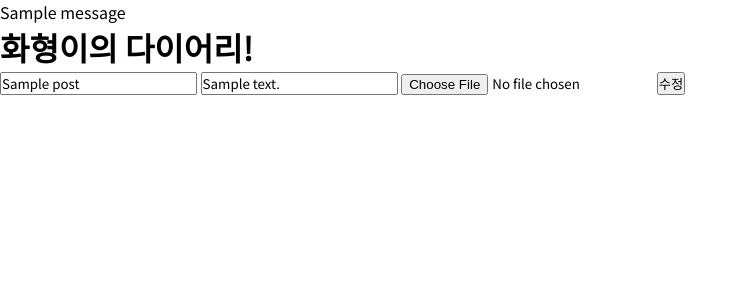
After one commit to honghwahyeong/DiaryWithFlask, a Flask app: template Diary/templates/edit_post.html in a window 1280 px wide. The commit adds this page. Shown: the top 300 px of the page, without its empty margins (0-748 px from the left). Run offline with Flask 2, Linux system fonts and the light colour scheme; the template is opened without the code that fills it: most values are stand-ins (such as "Sample title", 1, 10 or a date in 2020); one stand-in notice (Sample message) is shown.

Commit message:
수정, 삭제 구현 완료

```diff
--- a/Diary/app.py
+++ b/Diary/app.py
@@ -1,6 +1,8 @@
 from flask import Flask, render_template, redirect, url_for, request, flash, session
 from DB_handler import DBModule
 from werkzeug.utils import secure_filename
+import os
+import tempfile
 
 app = Flask(__name__)
 app.secret_key = "ghdghkgudsksmsghdghkgud"
@@ -29,8 +31,20 @@ def post_list():
 
 @app.route("/post/<string:pid>")
 def post(pid):
-    post = DB.post_detail(pid)
-    return render_template("post_detail.html", post=post)
+    post, post_id = DB.post_detail(pid)
+    image = DB.get_image(pid)
+    return render_template("post_detail.html", post=post, image=image, post_id=post_id)
+
+
+@app.route("/delete_post/<string:pid>")
+def delete_post(pid):
+    post, post_id = DB.post_detail(pid)
+    if session["uid"] == post["uid"]:
+        DB.delete_post(pid)
+        return redirect(url_for("post_list"))
+    else:
+        print("작성자가 아님")
+        return redirect(url_for("post", pid=pid))
 
 
 @app.route("/logout")
@@ -99,9 +113,32 @@ def write_done():
     contents = request.form.get("contents")
     uid = session.get("uid")
     file = request.files["file"]
-    file.save(secure_filename(file.filename))
-    DB.write_post(title, contents, uid, file)
+    temp = tempfile.NamedTemporaryFile(delete=False)
+    file.save(temp.name)
+    DB.write_post(title, contents, uid, temp.name)
+    os.remove(temp.name)
     return redirect(url_for("index"))
+
+
+@app.route("/edit_post/<string:pid>")
+def edit_post(pid):
+    post, post_id = DB.post_detail(pid)
+    if session["uid"] == post["uid"]:
+        print(post["title"])
+        return render_template("edit_post.html", post=post, post_id=post_id)
+    else:
+        return redirect(url_for("post", pid=post_id))
+
+
+@app.route("/edit_done/<string:pid>", methods=["POST"])
+def edit_done(pid):
+    title = request.form.get("title")
+    contents = request.form.get("contents")
+    file = request.files["file"]
+    temp = tempfile.NamedTemporaryFile(delete=False)
+    file.save(temp.name)
+    DB.edit_post(title, contents, pid)
+    return redirect(url_for("post_list"))
 
 
 if __name__ == "__main__":
--- /dev/null
+++ b/Diary/templates/edit_post.html
@@ -0,0 +1,18 @@
+{% extends "base.html" %}
+
+{% block message %}
+{% with messages = get_flashed_messages(with_categories=true) %}
+{% if messages %}
+<p>{{messages[0][1]}}</p>
+{% endif %}
+{% endwith %}
+{% endblock message %}
+
+{% block contents %}
+<form action="{{url_for('edit_done',pid=post_id)}}" method="POST" enctype="multipart/form-data">
+    <input type="text" value="{{post.title}}" name="title" id="title" required>
+    <input type="text" value="{{post.contents}}" name="contents" id="contents" required>
+    <input type="file" name="file" id="file">
+    <button type="submit">수정</button>
+</form>
+{% endblock contents %}
```
Also changed, not shown: Diary/DB_handler.py (+13 -2 lines), Diary/templates/post_detail.html (+8 -0 lines), Diary/2021-04-15_7.56.18.png (deleted), Diary/2021-05-21_5.49.52.png (deleted), Diary/templates/mypage.html (deleted).
